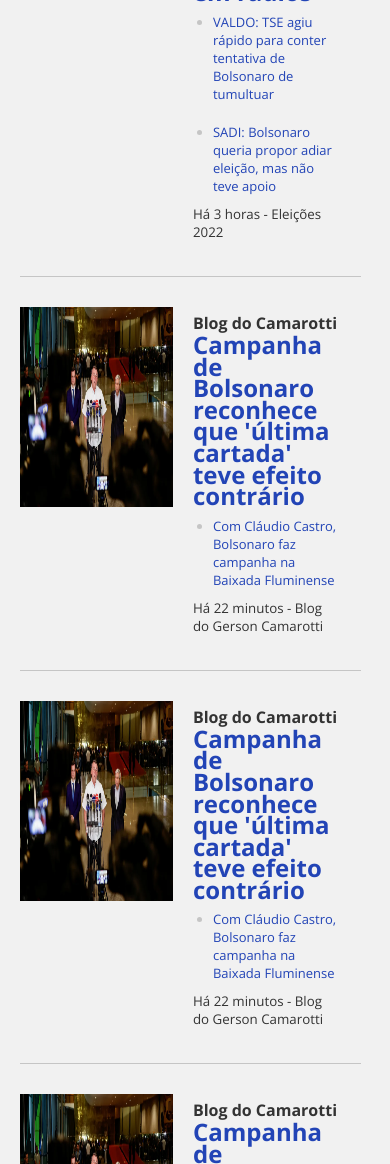
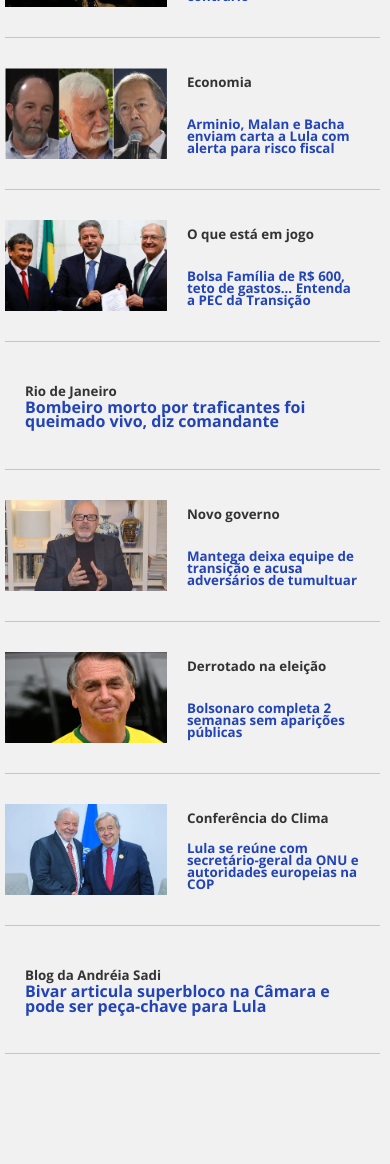
Before and after one commit to Yckson/helli-g2, a plain HTML site: page index.html in a window 390 px wide. Shown: the part 836-2000 px from the top of the page. After the commit the page ends 1890 px from the top, so only its background shows below. Drawn offline with nearby package versions, Linux system fonts and the light colour scheme.

Commit message:
Responsividade adicionada na página

```diff
--- a/index.html
+++ b/index.html
@@ -53,12 +53,12 @@
             </div>
             <div class="secondNews">
                 <div>
-                    <h4>Title</h4>
-                    <h1>Postaram um vídeo de crack de algum programa</h1>
+                    <h4>Talentos da Publicidade</h4>
+                    <h1>Veja os vencedores do prêmio 'Profissionais do Ano'</h1>
                 </div>
                 <div>
-                    <h4>Title</h4>
-                    <h1>Postaram um vídeo de crack de algum programa</h1>
+                    <h4>Premiação da Música</h4>
+                    <h1>Ludmilla, Liniker e Chitãozinho e Xororó levam Grammy Latino</h1>
                 </div>
             </div>
         </div>
@@ -71,7 +71,6 @@
                         <h1>Presidente do TSE diz que partidos devem fiscalizar inserções em rádios</h1>
                         <ul>
                             <li><span class="noticeListItem">VALDO: TSE agiu rápido para conter tentativa de Bolsonaro de tumultuar</span></li>
-                            <li><span class="noticeListItem">SADI: Bolsonaro queria propor adiar eleição, mas não teve apoio</span></li>
                         </ul>
                         <span>Há 3 horas - Eleições 2022</span>
                     </div>
@@ -88,78 +87,79 @@
                     </div>
                 </div>
                 <div class="notice">
-                    <img src="src/img/notice02.webp" alt="" srcset="">
+                    <img src="src/img/notice03.webp" alt="" srcset="">
                     <div class="noticeDesc">
-                        <h4>Blog do Camarotti</h4>
-                        <h1>Campanha de Bolsonaro reconhece que 'última cartada' teve efeito contrário</h1>
+                        <h4>Economia</h4>
+                        <h1>Arminio, Malan e Bacha enviam carta a Lula com alerta para risco fiscal</h1>
                         <ul>
-                            <li><span class="noticeListItem">Com Cláudio Castro, Bolsonaro faz campanha na Baixada Fluminense</span></li>
+                            <li><span class="noticeListItem">Reação a PEC: bolsa cai e dólar fecha no maior valor desde julho</span></li>
                         </ul>
-                        <span>Há 22 minutos - Blog do Gerson Camarotti</span>
+                        <span>Há 4 horas - Política</span>
                     </div>
                 </div>
                 <div class="notice">
-                    <img src="src/img/notice02.webp" alt="" srcset="">
+                    <img src="src/img/notice04.webp" alt="" srcset="">
                     <div class="noticeDesc">
-                        <h4>Blog do Camarotti</h4>
-                        <h1>Campanha de Bolsonaro reconhece que 'última cartada' teve efeito contrário</h1>
+                        <h4>O que está em jogo</h4>
+                        <h1>Bolsa Família de R$ 600, teto de gastos... Entenda a PEC da Transição</h1>
                         <ul>
-                            <li><span class="noticeListItem">Com Cláudio Castro, Bolsonaro faz campanha na Baixada Fluminense</span></li>
+                            <li><span class="noticeListItem">VALDO CRUZ: Otimista, equipe de Lula já discute votação da proposta</span></li>
                         </ul>
-                        <span>Há 22 minutos - Blog do Gerson Camarotti</span>
+                        <span>Há 4 horas - Política</span>
                     </div>
                 </div>
 
                 <div class="noticeDesc noticeBrand">
-                    <h4>Blog do Camarotti</h4>
-                        <h1>Campanha de Bolsonaro reconhece que 'última cartada' teve efeito contrário</h1>
+                    <h4>Rio de Janeiro</h4>
+                        <h1>Bombeiro morto por traficantes foi queimado vivo, diz comandante</h1>
+                        <ul>
+                            <li><span class="noticeListItem">Major foi sequestrado e assassinado após fazer fotos denunciando barricadas em comunidade.</span></li>
+                        </ul>
+                        <span>Há 4 horas - Rio de Janeiro</span>
+                </div>
+
+                <div class="notice">
+                    <img src="src/img/notice05.webp" alt="" srcset="">
+                    <div class="noticeDesc">
+                        <h4>Novo governo</h4>
+                        <h1>Mantega deixa equipe de transição e acusa adversários de tumultuar</h1>
                         <ul>
                             <li><span class="noticeListItem">Com Cláudio Castro, Bolsonaro faz campanha na Baixada Fluminense</span></li>
                         </ul>
-                        <span>Há 22 minutos - Blog do Gerson Camarotti</span>
-                </div>
-
-                <div class="notice">
-                    <img src="src/img/notice02.webp" alt="" srcset="">
-                    <div class="noticeDesc">
-                        <h4>Blog do Camarotti</h4>
-                        <h1>Campanha de Bolsonaro reconhece que 'última cartada' teve efeito contrário</h1>
-                        <ul>
-                            <li><span class="noticeListItem">Com Cláudio Castro, Bolsonaro faz campanha na Baixada Fluminense</span></li>
-                        </ul>
-                        <span>Há 22 minutos - Blog do Gerson Camarotti</span>
+                        <span>Há 4 horas - Política</span>
                     </div>
                 </div>
                 <div class="notice">
-                    <img src="src/img/notice02.webp" alt="" srcset="">
+                    <img src="src/img/notice06.webp" alt="" srcset="">
                     <div class="noticeDesc">
-                        <h4>Blog do Camarotti</h4>
-                        <h1>Campanha de Bolsonaro reconhece que 'última cartada' teve efeito contrário</h1>
+                        <h4>Derrotado na eleição</h4>
+                        <h1>Bolsonaro completa 2 semanas sem aparições públicas</h1>
                         <ul>
-                            <li><span class="noticeListItem">Com Cláudio Castro, Bolsonaro faz campanha na Baixada Fluminense</span></li>
+                            <li><span class="noticeListItem">No período, presidente teve compromissos apenas na residência oficial e fez 3 posts no Twitter.</span></li>
                         </ul>
-                        <span>Há 22 minutos - Blog do Gerson Camarotti</span>
+                        <span>Há 3 horas - Política</span>
                     </div>
                 </div>
                 <div class="notice">
-                    <img src="src/img/notice02.webp" alt="" srcset="">
+                    <img src="src/img/notice07.webp" alt="" srcset="">
                     <div class="noticeDesc">
-                        <h4>Blog do Camarotti</h4>
-                        <h1>Campanha de Bolsonaro reconhece que 'última cartada' teve efeito contrário</h1>
+                        <h4>Conferência do Clima</h4>
+                        <h1>Lula se reúne com secretário-geral da ONU e autoridades europeias na COP</h1>
                         <ul>
-                            <li><span class="noticeListItem">Com Cláudio Castro, Bolsonaro faz campanha na Baixada Fluminense</span></li>
+                            <li><span class="noticeListItem">🎧 O ASSUNTO: com Lula, Brasil volta ao centro da discussão climática</span></li>
                         </ul>
-                        <span>Há 22 minutos - Blog do Gerson Camarotti</span>
+                        <span>Há 3 horas - Cop 27</span>
                     </div>
                 </div>
 
                 <div class="noticeDesc noticeBrand">
-                    <h4>Blog do Camarotti</h4>
-                        <h1>Campanha de Bolsonaro reconhece que 'última cartada' teve efeito contrário</h1>
+                    <h4>Blog da Andréia Sadi</h4>
+                        <h1>Bivar articula superbloco na Câmara e pode ser peça-chave para Lula
+                        </h1>
                         <ul>
                             <li><span class="noticeListItem">Com Cláudio Castro, Bolsonaro faz campanha na Baixada Fluminense</span></li>
                         </ul>
-                        <span>Há 22 minutos - Blog do Gerson Camarotti</span>
+                        <span>Há 3 horas - Blog da Andréia Sadi</span>
                 </div>
             </div>
             <div class="haveYouSeen">
@@ -199,7 +199,7 @@
                         <div class="sideNews">
                             <span class="noticeDesc">
 
-                            [=´-po0úmeros finais: Lula venceu por 2,1 milhões de votos
+                            Números finais: Lula venceu por 2,1 milhões de votos
                             </span>
                             <img src="src/img/sidenews5.webp" alt="">
                         </div>
--- a/src/styles/MQ-general.css
+++ b/src/styles/MQ-general.css
@@ -126,6 +126,71 @@ i.mobileSearch {
 
 @media Screen and (max-width: 780px){
     div.notice > img{
-        height: 200px !important;
+        width: calc(810px / 3) !important;
+        height: calc(456px / 3) !important;
+    }
+
+    div.notice h1{
+        font-size: 10pt !important;
+    }
+
+    div.noticeDesc > ul{
+        display: none !important;
+    }
+
+    div.news{
+        width: 100% !important;
+        padding: 0px 5px;
+    }
+    div.otherNews{
+        width: 100% !important;
     }
 }
+
+@media Screen and (max-width: 532px){
+    div.firstNews h1{
+        font-size: 18pt !important;
+    }
+
+    div.firstNews{
+        text-align: center !important;
+        justify-self: center;
+    }
+
+    div.firstNews span{
+        font-size: 10pt !important;
+    }
+
+    div.notice > img{
+        width: calc(810px / 4) !important;
+        height: calc(456px / 4) !important;
+    }
+    div.noticeBrand > h1{
+        font-size: 14pt !important;
+    }
+
+    div.subs{
+        width: 50% !important;
+    }
+}
+
+@media Screen and (max-width: 400px){
+    div.notice > img{
+        width: calc(810px / 5) !important;
+        height: calc(456px / 5) !important;
+    }
+
+    div.noticeDesc > span{
+        display: none !important;
+    }
+
+    div.noticeDesc > h4{
+        font-size: 10pt !important;
+    }
+
+    div.noticeBrand > h1{
+        font-size: 12pt !important;
+    }
+
+
+}
--- a/src/styles/styles.css
+++ b/src/styles/styles.css
@@ -219,11 +219,11 @@ div.secondNews > div{
 }
 
 div.secondNews > div:first-child{
-    background-image: url('../img/news1.jpg');
+    background-image: url('../img/news1.webp');
 }
 
 div.secondNews > div:last-child{
-    background-image: url('../img/news2.jpg');
+    background-image: url('../img/news2.webp');
 }
 
 div.firstNews > div:last-child > div > h1{
@@ -271,6 +271,7 @@ div.news{
 
 div.notice{
     display: flex;
+    justify-items: center;
     padding: 30px 0px;
     border-bottom: solid 1px rgb(197, 197, 197);
 }
```
Also changed, not shown: src/img/news1.webp (added), src/img/news2.webp (added), src/img/notice03.webp (added), src/img/notice04.webp (added), src/img/notice05.webp (added), src/img/notice06.webp (added), src/img/notice07.webp (added).
